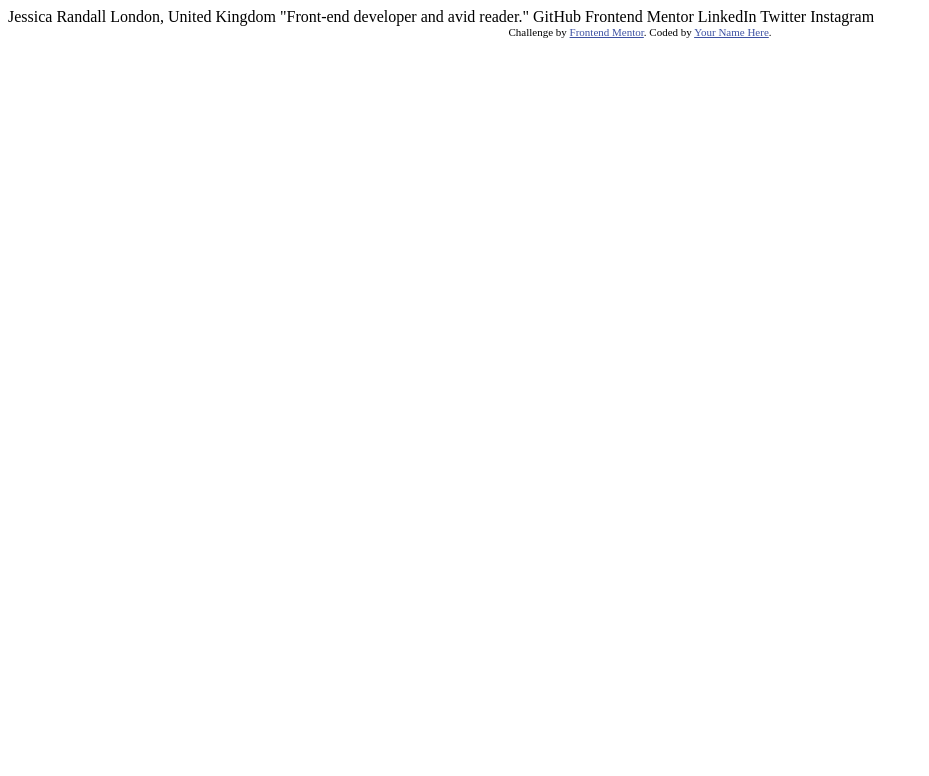
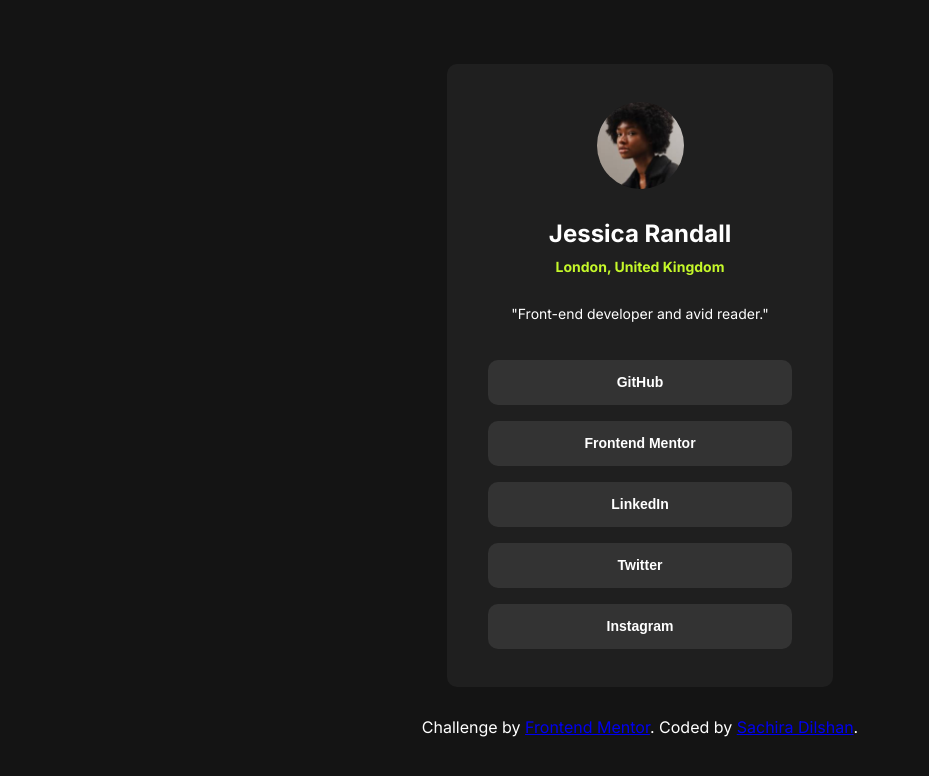
Before and after one commit to MLASS-Dilshan/social-links-profile-FE, a plain HTML site: page index.html in a window 1280 px wide. Shown: the whole page, without its empty margins (0-929 px from the left). Drawn offline with Linux system fonts and the light colour scheme.

Commit message:
Challenge completed

```diff
--- a/index.html
+++ b/index.html
@@ -1,34 +1,61 @@
 <!DOCTYPE html>
 <html lang="en">
   <head>
-  <meta charset="UTF-8">
-  <meta name="viewport" content="width=device-width, initial-scale=1.0"> <!-- displays site properly based on user's device -->
+    <meta charset="UTF-8" />
+    <meta name="viewport" content="width=device-width, initial-scale=1.0" />
+    <!-- displays site properly based on user's device -->
 
-  <link rel="icon" type="image/png" sizes="32x32" href="./assets/images/favicon-32x32.png">
-
+    <link
+      rel="icon"
+      type="image/png"
+      sizes="32x32"
+      href="./assets/images/favicon-32x32.png"
+    />
+    <link rel="stylesheet" href="style.css" />
+    <link rel="preconnect" href="https://fonts.googleapis.com" />
+    <link rel="preconnect" href="https://fonts.gstatic.com" crossorigin />
+    <link
+      href="https://fonts.googleapis.com/css2?family=Inter:ital,opsz,wght@0,14..32,100..900;1,14..32,100..900&display=swap"
+      rel="stylesheet"
+    />
     <title>Frontend Mentor | Social links profile</title>
-
-  <!-- Feel free to remove these styles or customise in your own stylesheet 👍 -->
-  <style>
-    .attribution { font-size: 11px; text-align: center; }
-    .attribution a { color: hsl(228, 45%, 44%); }
-  </style>
   </head>
   <body>
+    <main>
+      <div class="container">
+        <section>
+          <div class="card">
+            <div class="user_details">
+              <img
+                class="user_img"
+                src="./assets/images/avatar-jessica.jpeg"
+                alt=""
+              />
+              <div>
+                <h3 class="name">Jessica Randall</h3>
+                <p class="address">London, United Kingdom</p>
+              </div>
+              <p class="quote">"Front-end developer and avid reader."</p>
+            </div>
 
-  Jessica Randall
-  London, United Kingdom
-  "Front-end developer and avid reader."
+            <div class="social_links">
+              <a href="https://github.com/" target="_blank"><button>GitHub</button></a>
+              <a href="https://www.frontendmentor.io" target="_blank"><button>Frontend Mentor</button></a>
+              <a href="https://www.linkedin.com/" target="_blank"><button>LinkedIn</button></a>
+              <a href="https://x.com/?lang=en" target="_blank"><button>Twitter</button></a>
+              <a class="instabtn" href="https://www.instagram.com/" target="_blank"><button>Instagram</button></a>
+            </div>
+          </div>
+        </section>
+      </div>
+    </main>
 
-  GitHub
-  Frontend Mentor
-  LinkedIn
-  Twitter
-  Instagram
 
     <div class="attribution">
-    Challenge by <a href="https://www.frontendmentor.io?ref=challenge" target="_blank">Frontend Mentor</a>.
-    Coded by <a href="#">Your Name Here</a>.
+      Challenge by
+      <a href="https://www.frontendmentor.io?ref=challenge" target="_blank"
+        >Frontend Mentor</a
+      >. Coded by <a href="https://github.com/MLASS-Dilshan" target="_blank">Sachira Dilshan</a>.
     </div>
   </body>
 </html>
--- /dev/null
+++ b/style.css
@@ -0,0 +1,115 @@
+:root {
+    --green: hsl(75, 94%, 57%);
+    --white: hsl(0, 0%, 100%);
+    --grey-700: hsl(0, 0%, 20%);
+    --grey-800: hsl(0, 0%, 12%);
+    --grey-900: hsl(0, 0%, 8%)
+}
+
+* {
+    padding: 0;
+    margin: 0;
+    box-sizing: border-box;
+}
+
+body {
+    font-family: "Inter", sans-serif;
+    background-color: var(--grey-900);
+    display: flex;
+    flex-direction: column;
+    justify-content: center;
+    align-items: center;
+    height: 100vh;
+    gap: 30px;
+}
+
+.attribution {
+    color: var(--white);
+}
+
+.card {
+    min-width: 386px;
+    min-height: 613px;
+    border-radius: 10px;
+    background-color: var(--grey-800);
+}
+
+.user_img {
+    border-radius: 100%;
+    width: 87px;
+    height: 87px;
+}
+
+.user_details {
+    display: flex;
+    flex-direction: column;
+    align-items: center;
+    gap: 30px;
+    padding: 38px 0;
+}
+
+.name {
+    text-align: center;
+    color: var(--white);
+    font-size: 1.5rem;
+    font-weight: 700;
+    padding-bottom: 10px;
+}
+
+.address {
+    text-align: center;
+    color: var(--green);
+    font-size: 0.875rem;
+    font-weight: 700;
+}
+
+.quote {
+    color: var(--white);
+    font-size: 0.875rem;
+    font-weight: 400;
+}
+
+button {
+    width: 304px;
+    height: 45px;
+    border: none;
+    border-radius: 10px;
+    background-color: var(--grey-700);
+    color: var(--white);
+    font-weight: 700;
+    font-size: 0.875rem;
+}
+
+button:hover {
+    background-color: var(--green);
+    cursor: pointer;
+    color: var(--grey-700);
+}
+
+.instabtn {
+    padding-bottom: 38px;
+}
+
+.social_links {
+    display: flex;
+    flex-direction: column;
+    align-items: center;
+    justify-content: center;
+    gap: 16px;
+}
+
+@media (max-width: 490px) {
+    .card {
+        min-width: 325px;
+    }
+
+    button {
+        width: 280px;
+        font-weight: 700;
+        font-size: 0.75rem;
+    }
+
+    .attribution {
+        font-size: 0.5rem;
+    }
+}
```
Lines whose indentation alone changed are shown as unchanged.
